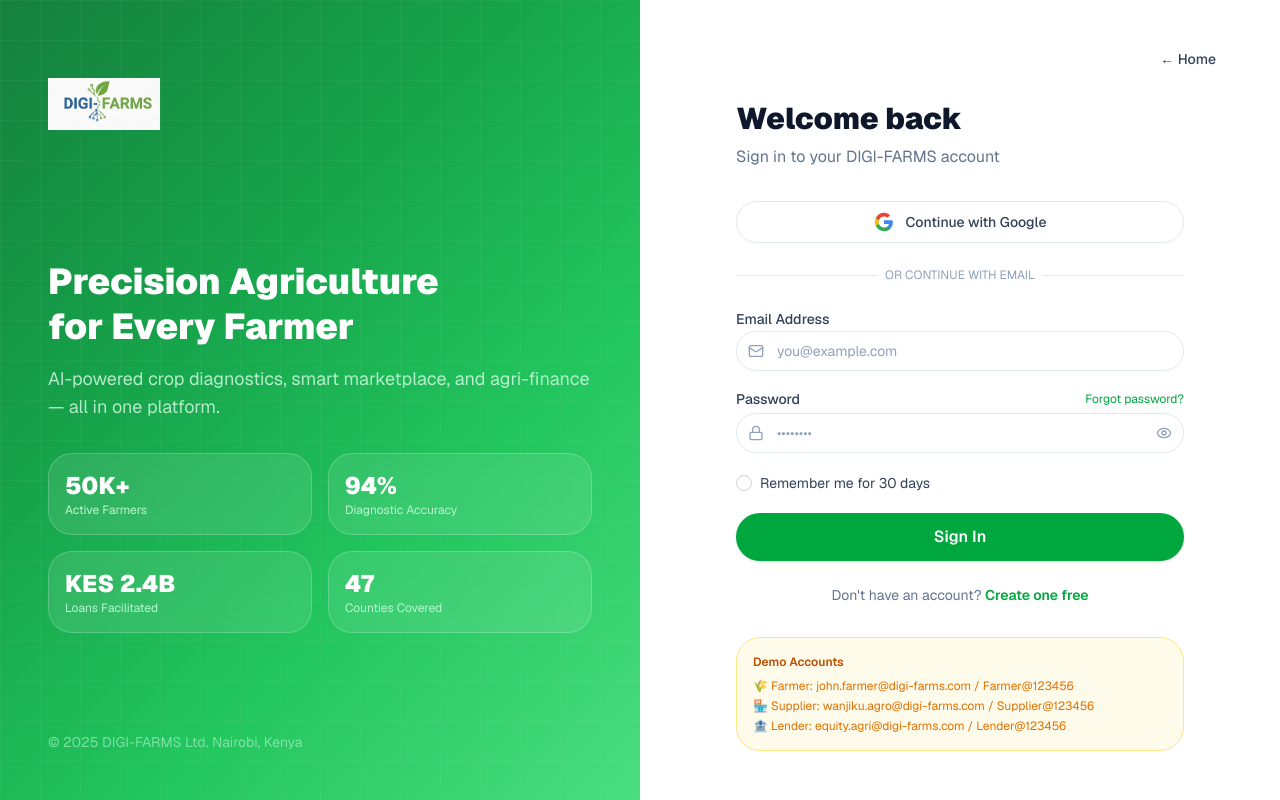
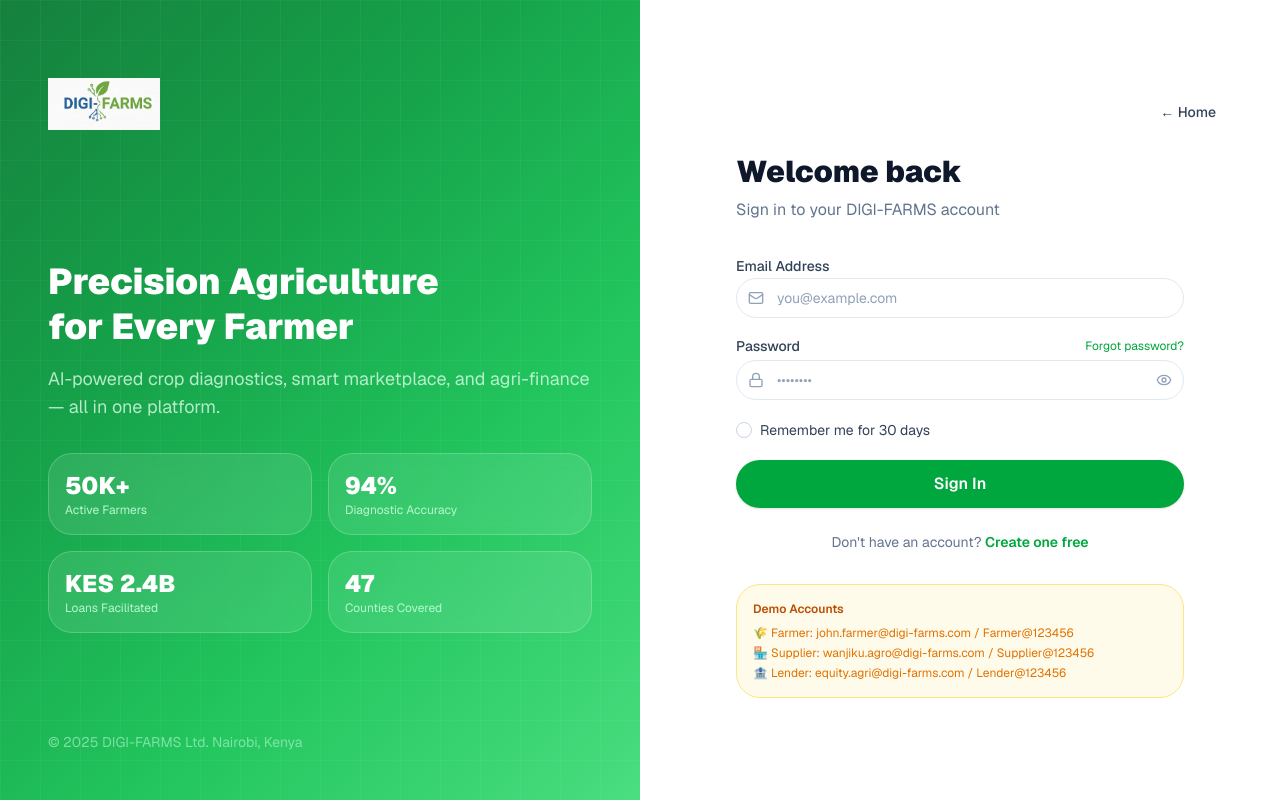
Before and after one commit to Faqih001/digi-farms, a Next.js app: page /login in a window 1280 px wide. Built offline with nearby package versions, Linux system fonts and the light colour scheme.

Commit message:
refactor: remove Google sign-in button and related state management from LoginForm

```diff
--- a/app/(auth)/login/page.tsx
+++ b/app/(auth)/login/page.tsx
@@ -19,7 +19,6 @@
   const searchParams = useSearchParams();
   const callbackUrl = searchParams.get("callbackUrl") || "/";
   const [showPassword, setShowPassword] = useState(false);
-  const [isGoogleLoading, setIsGoogleLoading] = useState(false);
 
   const { register, handleSubmit, formState: { errors, isSubmitting } } = useForm<LoginInput>({
     resolver: zodResolver(loginSchema),
@@ -41,10 +40,7 @@
     }
   };
 
-  const handleGoogleSignIn = async () => {
-    setIsGoogleLoading(true);
-    await signIn("google", { callbackUrl });
-  };
+
 
   return (
     <div className="w-full max-w-md mx-auto">
@@ -53,29 +49,6 @@
         <p className="text-slate-500 dark:text-slate-400">Sign in to your DIGI-FARMS account</p>
       </div>
 
-      <button
-        type="button"
-        onClick={handleGoogleSignIn}
-        disabled={isGoogleLoading}
-        className="w-full flex items-center justify-center gap-3 px-4 py-2.5 border border-slate-200 dark:border-slate-700 rounded-xl hover:bg-slate-50 dark:hover:bg-slate-800 transition-colors text-sm font-medium text-slate-700 dark:text-slate-300 mb-6 disabled:opacity-50"
-      >
-        <svg className="w-5 h-5" viewBox="0 0 24 24">
-          <path fill="#4285F4" d="M22.56 12.25c0-.78-.07-1.53-.2-2.25H12v4.26h5.92c-.26 1.37-1.04 2.53-2.21 3.31v2.77h3.57c2.08-1.92 3.28-4.74 3.28-8.09z"/>
-          <path fill="#34A853" d="M12 23c2.97 0 5.46-.98 7.28-2.66l-3.57-2.77c-.98.66-2.23 1.06-3.71 1.06-2.86 0-5.29-1.93-6.16-4.53H2.18v2.84C3.99 20.53 7.7 23 12 23z"/>
-          <path fill="#FBBC05" d="M5.84 14.09c-.22-.66-.35-1.36-.35-2.09s.13-1.43.35-2.09V7.07H2.18C1.43 8.55 1 10.22 1 12s.43 3.45 1.18 4.93l2.85-2.22.81-.62z"/>
-          <path fill="#EA4335" d="M12 5.38c1.62 0 3.06.56 4.21 1.64l3.15-3.15C17.45 2.09 14.97 1 12 1 7.7 1 3.99 3.47 2.18 7.07l3.66 2.84c.87-2.6 3.3-4.53 6.16-4.53z"/>
-        </svg>
-        {isGoogleLoading ? "Redirecting..." : "Continue with Google"}
-      </button>
-
-      <div className="relative mb-6">
-        <div className="absolute inset-0 flex items-center">
-          <div className="w-full border-t border-slate-200 dark:border-slate-700" />
-        </div>
-        <div className="relative flex justify-center text-xs uppercase">
-          <span className="bg-white dark:bg-slate-950 px-2 text-slate-400">or continue with email</span>
-        </div>
-      </div>
 
       <form onSubmit={handleSubmit(onSubmit)} className="space-y-5">
         <div className="space-y-1.5">
```
